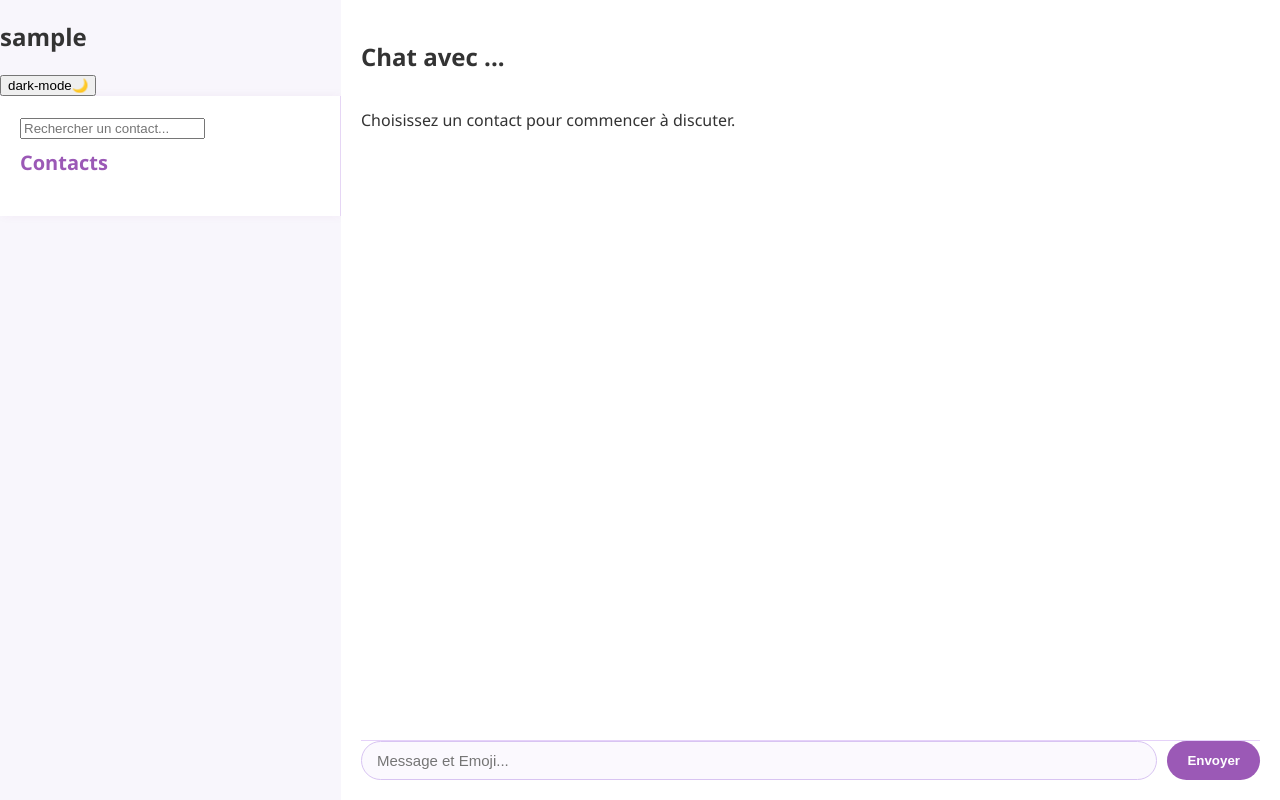
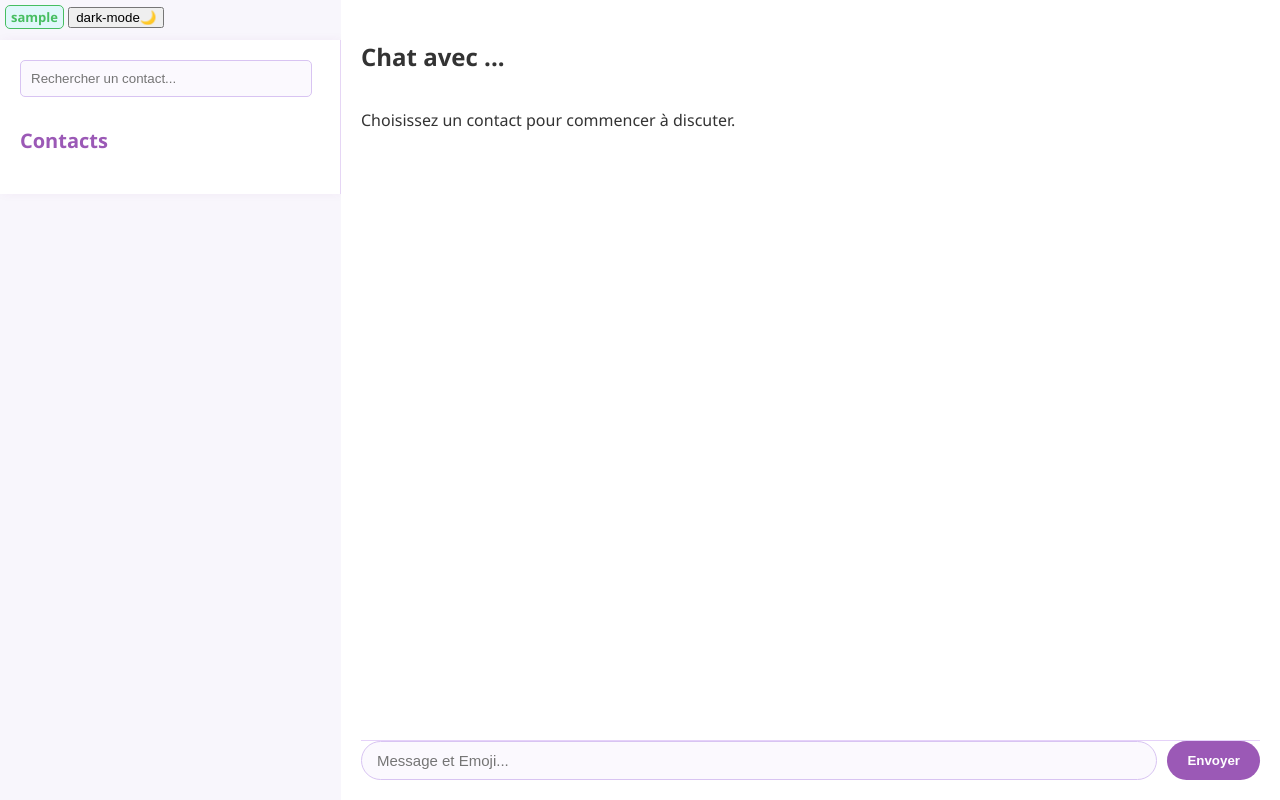
Before and after one commit to salomon-10/OpalTalk, a PHP site: page /chat.php in a window 1280 px wide. Run offline with PHP 8.4, Linux system fonts and the light colour scheme; the visitor is signed in with stand-in values (Sample User, id 1); data that the repository does not hold is empty.

Commit message:
Update chat.css

```diff
--- a/chat.css
+++ b/chat.css
@@ -175,8 +177,43 @@ body.dark-mode .typing-area input[type="text"] {
 body.dark-mode .typing-area button {
   background-color: #9b59b6;
 }
-.message img {
-  display: block;
+
+
+
+/* autre */
+.footer {
+  text-align: center;
+  padding: 20px;
+  font-size: 0.9em;
+  color: #888;
+  border-top: 1px solid #ddd;
+  margin-top: 40px;
+}
+.footer .brand {
+  font-weight: bold;
+  color: #4a90e2;
+}
+.footer .corp {
+  font-style: italic;
+  color: #333;
+}
+#userStatus {
+  color: #47be61;
+  font-weight: bold;
+  font-size: 13px;
+  margin-left: 5px;
   margin-top: 5px;
-  border-radius: 10px;
+  display: inline-block;
+  padding: 2px 5px;
+  border-radius: 5px;
+  background-color: #e0f7fa;
+  border: 1px solid #47be61;
 }
+#recherche {
+  width: 90%;
+  margin-bottom: 20px;
+  padding: 10px;
+  border-radius: 5px;
+  border: 1px solid #d8c4f2;
+  background-color: #fbf9fe;
+}
```
Also changed, not shown: other parts of chat.css (+39 -37 lines).
